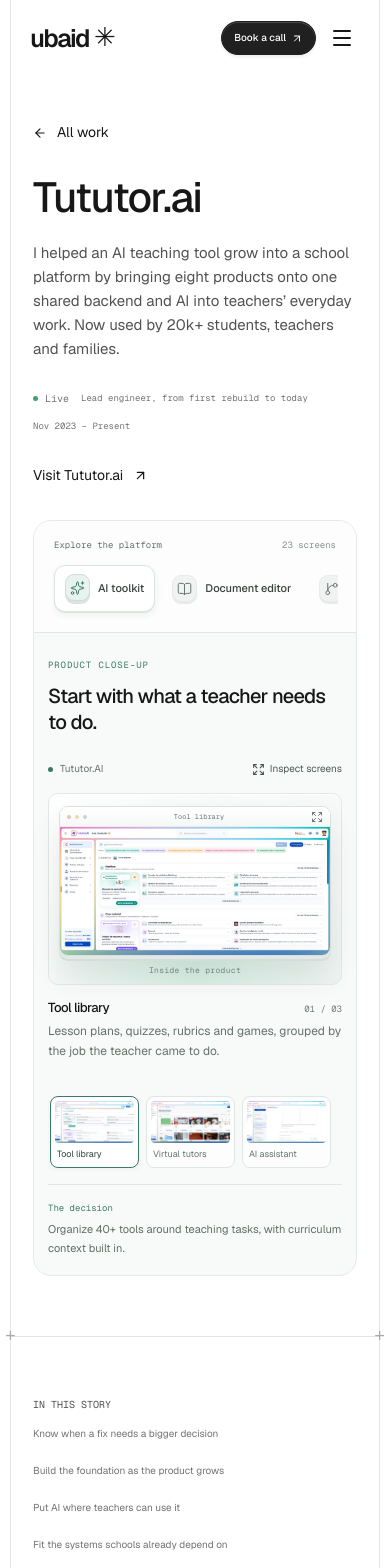
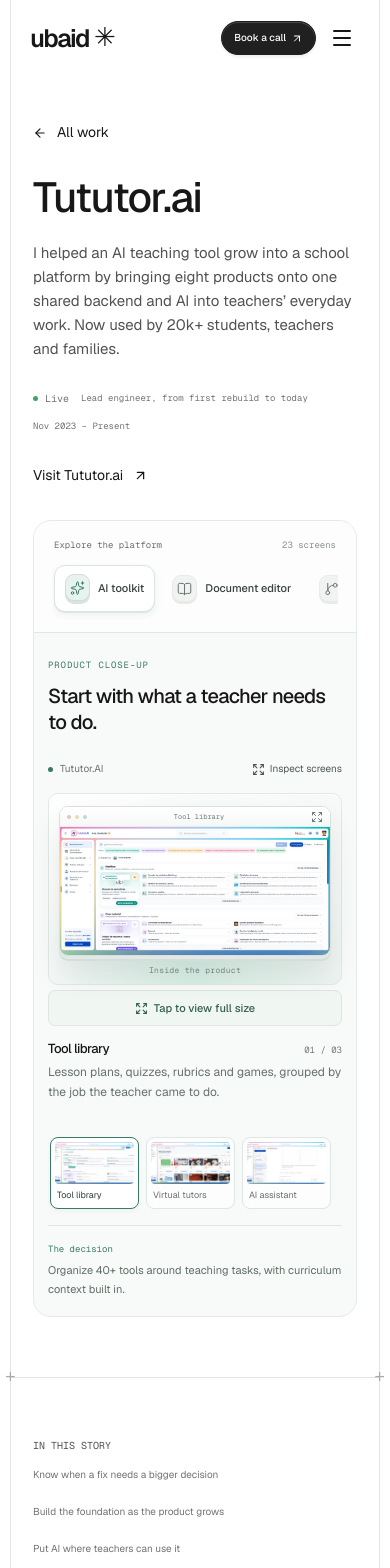
Before and after one commit to itsubaidullahomer/itsubaidullahomer, a Next.js app: page /work/tututor in a window 390 px wide. Shown: the top 1568 px of the page. Built offline with nearby package versions, Linux system fonts and the light colour scheme.

Commit message:
feat: clarify mobile screenshot enlargement

```diff
--- a/app/mobile-card-details.css
+++ b/app/mobile-card-details.css
@@ -3,6 +3,9 @@
   display: contents;
 }
 .mobile-card-details-trigger {
+  display: none;
+}
+.screenshot-tap-hint {
   display: none;
 }
 .mobile-card-details-heading {
@@ -25,6 +28,31 @@
   padding-top: 3px;
 }
 @media (max-width: 759px) {
+  .screenshot-tap-hint {
+    display: flex;
+    align-items: center;
+    justify-content: center;
+    gap: 6px;
+    padding: 8px 10px;
+    font-size: 11px;
+    font-weight: 500;
+    line-height: 1.4;
+    color: #514666;
+    background: #f6f3fc;
+    border-top: 1px solid #e3ddec;
+  }
+  .screenshot-tap-hint svg {
+    flex-shrink: 0;
+  }
+  .tututor-tap-hint {
+    width: 100%;
+    min-height: 36px;
+    margin-top: 5px;
+    border: 1px solid #dce7e1;
+    border-radius: 7px;
+    color: #365f4f;
+    background: #f0f7f3;
+  }
   :is(.product-story-card, .work-feature, .compare-card) .mobile-card-details {
     display: block;
   }
--- a/components/product-showcase.tsx
+++ b/components/product-showcase.tsx
@@ -132,6 +132,9 @@ export function ProductShowcase({
                 </span>
                 <span className="product-screen-image" data-focus={item.focus}>
                   <Screenshot view={item} fullWidth={fullWidth} />
+                </span>
+                <span className="screenshot-tap-hint" aria-hidden="true">
+                  <Expand size={13} /> Tap to view full size
                 </span>
               </Dialog.Trigger>
             </div>
--- a/components/tututor-showcase.tsx
+++ b/components/tututor-showcase.tsx
@@ -163,6 +163,15 @@ function ShowcasePanel({ view }: { view: TututorView }) {
                 : "Inside the product"}
           </span>
         </div>
+        <Dialog.Trigger
+          className="screenshot-tap-hint tututor-tap-hint"
+          aria-label={`View ${shot.label} full size`}
+        >
+          <Expand size={13} aria-hidden="true" />
+          {isPhone
+            ? "Tap the center phone to view full size"
+            : "Tap to view full size"}
+        </Dialog.Trigger>
         <div className="tututor-caption" aria-live="polite" aria-atomic="true">
           <MobileCardDetails
             label={shot.label}
```
Also changed, not shown: 1 other file (tests, documents, lock files or other folders).
